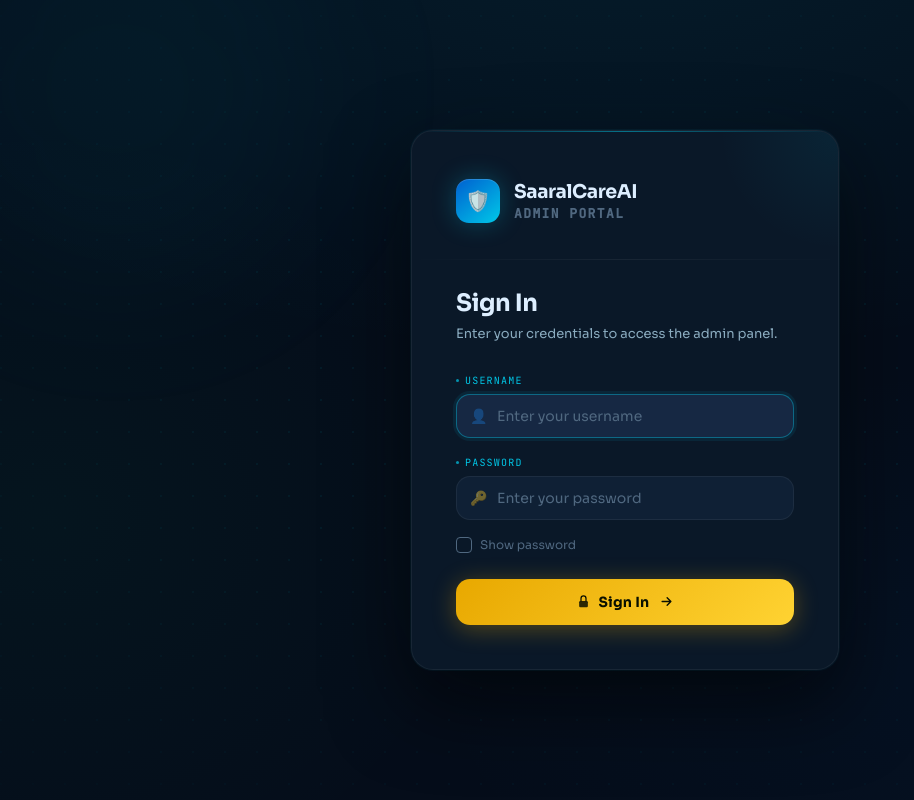
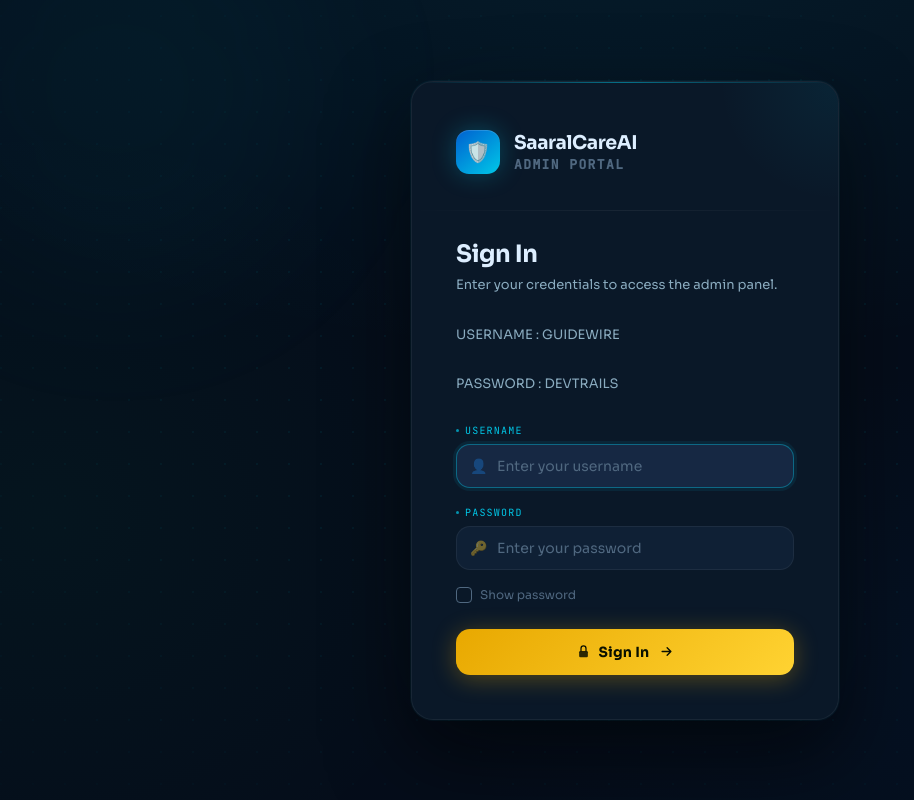
Before and after one commit to Prithvi1247/saaralcare-admin, a React (Vite) app: page / in a window 1280 px wide. Shown: the whole page, without its empty margins (15-929 px from the left). Built offline with nearby package versions, Linux system fonts and the light colour scheme; no server answers.

Commit message:
demo values added

```diff
--- a/src/AdminLogin.jsx
+++ b/src/AdminLogin.jsx
@@ -474,6 +474,8 @@ export default function AdminLogin({ onLoginSuccess }) {
 
           <div className="login-title">Sign In</div>
           <div className="login-desc">Enter your credentials to access the admin panel.</div>
+          <div className="login-desc">USERNAME : GUIDEWIRE</div>
+          <div className="login-desc">PASSWORD : DEVTRAILS</div>
 
           {/* Error banner */}
           {errorMsg && (
```
